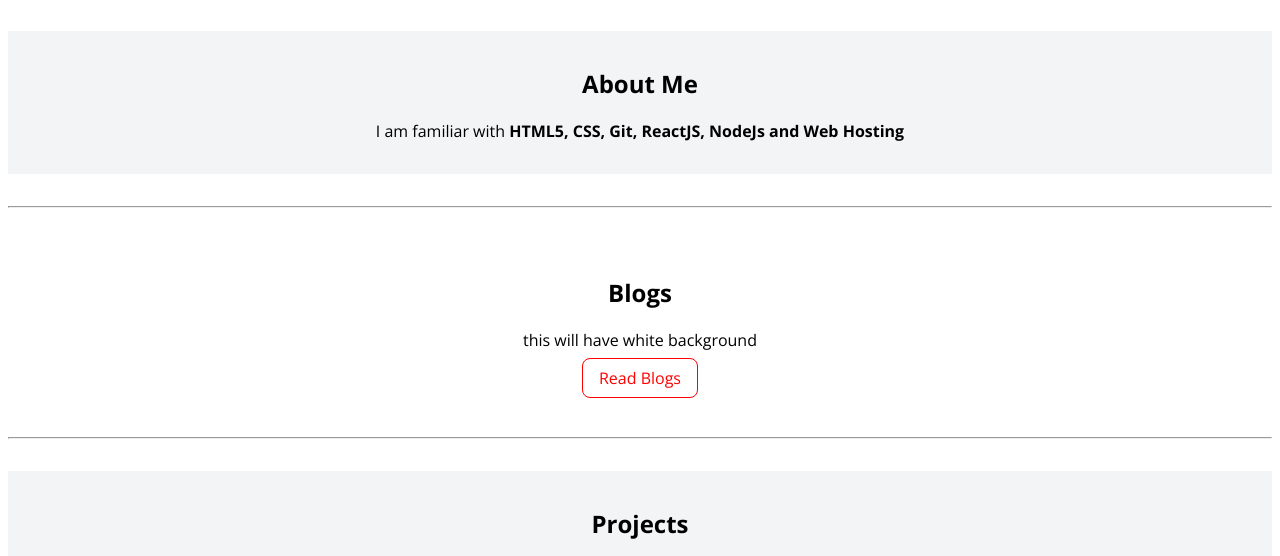
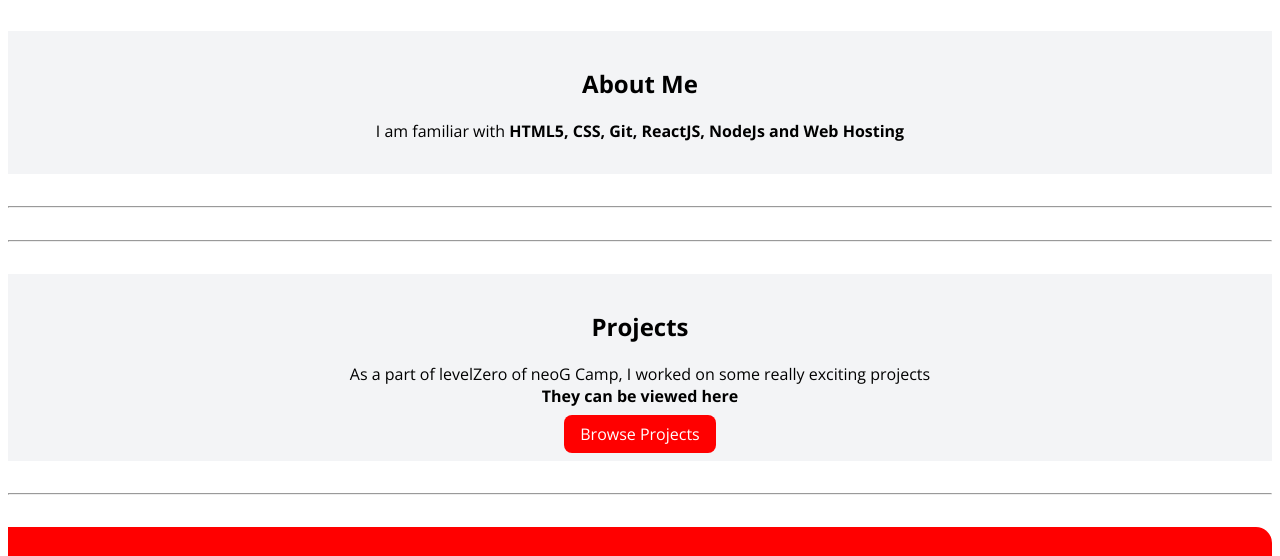
Before and after one commit to ignoreandfly/siddhant-bharadwaj-site, a plain HTML site: page index.html in a window 1280 px wide. Shown: the part 487-1043 px from the top of the page. Drawn offline with nearby package versions, Linux system fonts and the light colour scheme.

Commit message:
Update index.html

```diff
--- a/index.html
+++ b/index.html
@@ -37,13 +37,13 @@
         </div>
     </section>
     <hr>
-    <section class="section">
+    <!-- <section class="section">
         <div class="container container-center">
             <h1>Blogs </h1>
             <p>this will have white background</p>
             <a class="link link-secondary" href="/">Read Blogs</a>
         </div>
-
+     -->
 
     </section>
     <hr>
```
